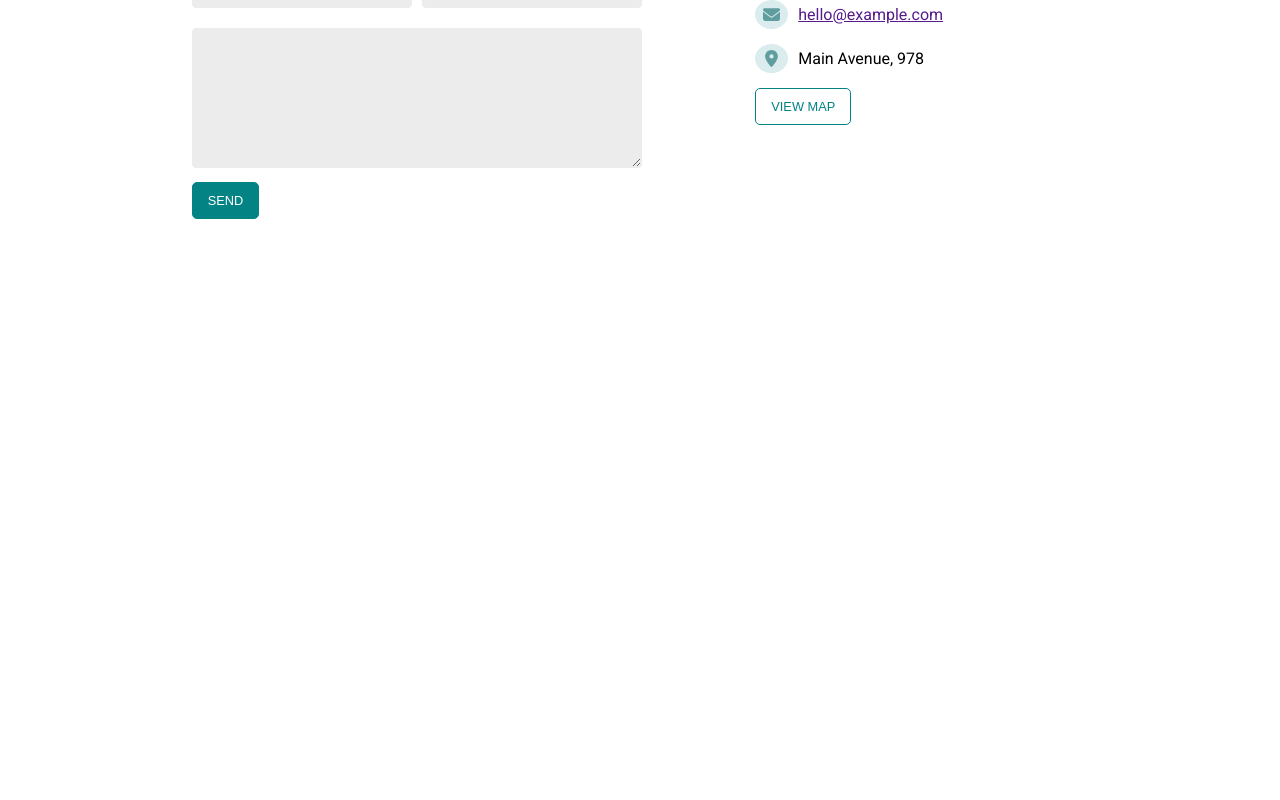
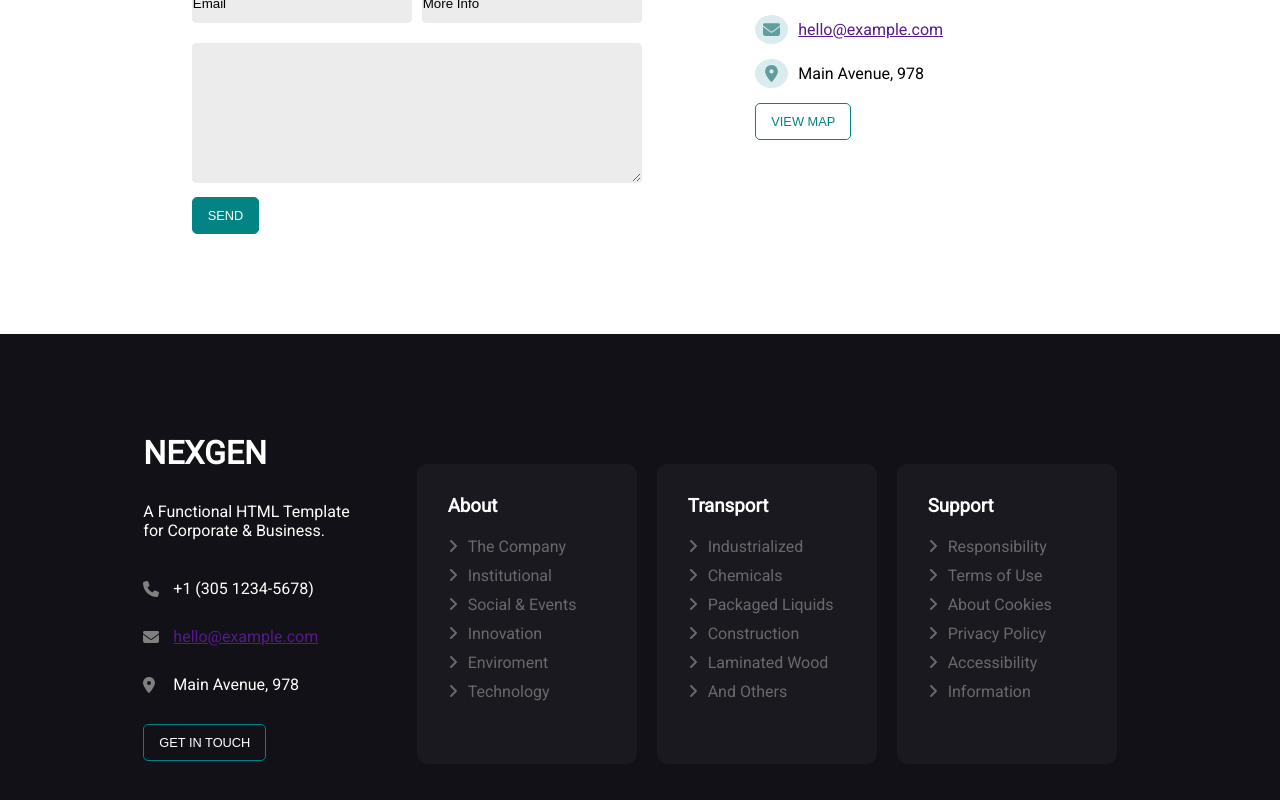
Before and after one commit to valentinaiori/proj-html-vuejs, a Vue app: page / in a window 1280 px wide. Shown: the part 3719-4519 px from the top of the page. Before the commit the page ends 4038 px from the top, so only its background shows below. Built offline with nearby package versions, Linux system fonts and the light colour scheme.

Commit message:
Add links component

```diff
--- a/src/App.vue
+++ b/src/App.vue
@@ -14,9 +14,9 @@ import MainComponent from './components/MainComponent.vue';
 export default {
     name: "App",
     components: {
-      HeaderComponent,
-      MainComponent
-    }
+    HeaderComponent,
+    MainComponent,
+}
 }
 </script>
 
--- a/src/components/Feedback/FeedbackComponent.vue
+++ b/src/components/Feedback/FeedbackComponent.vue
@@ -11,11 +11,9 @@
             </p>
 
             <div class="card-container">
-            <CardFeedbackComponent v-for="card in getCardData()" :key="card.text1"
-            :imgCard="card.img"
-            :text1Card="card.text1"
-            :text2Card="card.text2"/>
-        </div>
+                <CardFeedbackComponent v-for="card in getCardData()" :key="card.text1" :imgCard="card.img"
+                    :text1Card="card.text1" :text2Card="card.text2" />
+            </div>
         </div>
 
     </div>
@@ -25,7 +23,7 @@
 import CardFeedbackComponent from './CardFeedbackComponent.vue';
 export default {
     name: 'FeedbackComponent',
-    components:{
+    components: {
         CardFeedbackComponent,
     },
 
@@ -57,13 +55,12 @@ export default {
 
 <style lang="scss" scoped>
 .container {
-    height: 600px;
+    padding-bottom: 100px;
     background-color: #121117;
     color: white;
 
     .feedback {
         width: 1000px;
-
 
     }
 
@@ -89,7 +86,7 @@ export default {
         }
     }
 
-    p{
+    p {
         font-size: 0.8rem;
         color: #69696d;
         padding-top: 20px;
@@ -99,7 +96,7 @@ export default {
     }
 }
 
-.card-container{
+.card-container {
     display: flex;
 }
 </style>
--- /dev/null
+++ b/src/components/LinksComponent.vue
@@ -0,0 +1,223 @@
+<template>
+    <div class="container">
+        <div class="first-part">
+            <div class="information">
+                <h1>NEXGEN</h1>
+                <p class="subtitle">A Functional HTML Template for Corporate & Business.</p>
+                <div class="info">
+                    <i class="fa-solid fa-phone"></i>
+                    <p class="text">+1 (305 1234-5678)</p>
+                </div>
+                <div class="info">
+                    <i class="fa-solid fa-envelope"></i>
+                    <p class="text"><a href="">hello@example.com</a></p>
+                </div>
+                <div class="info">
+                    <i class="fa-solid fa-location-dot"></i>
+                    <p class="text">Main Avenue, 978</p>
+                </div>
+                <button class="touch">GET IN TOUCH</button>
+            </div>
+            <div class="container-links">
+                <div class="links">
+                    <div class="content">
+                        <h3>About</h3>
+                        <div class="link">
+                            <i class="fa-solid fa-angle-right"></i>
+                            <a href="">The Company</a>
+                        </div>
+                        <div class="link">
+                            <i class="fa-solid fa-angle-right"></i>
+                            <a href="">Institutional</a>
+                        </div>
+
+                        <div class="link">
+                            <i class="fa-solid fa-angle-right"></i>
+                            <a href="">Social & Events</a>
+                        </div>
+                        <div class="link">
+                            <i class="fa-solid fa-angle-right"></i>
+                            <a href="">Innovation</a>
+                        </div>
+                        <div class="link">
+                            <i class="fa-solid fa-angle-right"></i>
+                            <a href="">Enviroment</a>
+                        </div>
+                        <div class="link">
+                            <i class="fa-solid fa-angle-right"></i>
+                            <a href="">Technology</a>
+                        </div>
+                    </div>
+
+                </div>
+                <div class="links">
+                    <div class="content">
+                        <h3>Transport</h3>
+                        <div class="link">
+                            <i class="fa-solid fa-angle-right"></i>
+                            <a href="">Industrialized</a>
+                        </div>
+                        <div class="link">
+                            <i class="fa-solid fa-angle-right"></i>
+                            <a href="">Chemicals</a>
+                        </div>
+                        <div class="link">
+                            <i class="fa-solid fa-angle-right"></i>
+                            <a href="">Packaged Liquids</a>
+                        </div>
+                        <div class="link">
+                            <i class="fa-solid fa-angle-right"></i>
+                            <a href="">Construction</a>
+                        </div>
+                        <div class="link">
+                            <i class="fa-solid fa-angle-right"></i>
+                            <a href="">Laminated Wood</a>
+                        </div>
+                        <div class="link">
+                            <i class="fa-solid fa-angle-right"></i>
+                            <a href="">And Others</a>
+                        </div>
+                    </div>
+
+                </div>
+                <div class="links">
+                    <div class="content">
+                        <h3>Support</h3>
+                        <div class="link">
+                            <i class="fa-solid fa-angle-right"></i>
+                            <a href="">Responsibility</a>
+                        </div>
+                        <div class="link">
+                            <i class="fa-solid fa-angle-right"></i>
+                            <a href="">Terms of Use</a>
+                        </div>
+                        <div class="link">
+                            <i class="fa-solid fa-angle-right"></i>
+                            <a href="">About Cookies</a>
+                        </div>
+
+                        <div class="link">
+                            <i class="fa-solid fa-angle-right"></i>
+                            <a href="">Privacy Policy</a>
+                        </div>
+                        <div class="link">
+                            <i class="fa-solid fa-angle-right"></i>
+                            <a href="">Accessibility</a>
+                        </div>
+                        <div class="link">
+                            <i class="fa-solid fa-angle-right"></i>
+                            <a href="">Information</a>
+                        </div>
+                    </div>
+
+                </div>
+            </div>
+        </div>
+    </div>
+</template>
+
+<script>
+export default {
+    name: 'FooterComponent'
+
+}
+</script>
+
+<style lang="scss" scoped>
+.container {
+    background-color: beige;
+    color: white;
+    background-color: #111117;
+    padding-top: 100px;
+    padding-bottom: 150px;
+}
+
+.first-part {
+    width: 1000px;
+    display: flex;
+
+    .information {
+        margin-right: 50px;
+    }
+
+    .subtitle {
+        font-size: 1rem;
+        width: 220px;
+        padding-bottom: 40px;
+        padding-top: 30px;
+    }
+
+    .fa-phone,
+    .fa-envelope,
+    .fa-location-dot {
+        color: grey;
+    }
+
+    .info {
+        padding-bottom: 30px;
+
+        .text {
+            padding-left: 30px;
+            margin-top: -20px;
+        }
+
+    }
+
+    .touch {
+        border: 1px solid #038384;
+        padding: 10px 15px;
+        background-color: #111117;
+        border-radius: 5px;
+        color: white;
+        font-size: 0.8rem;
+    }
+
+}
+
+.container-links {
+    display: flex;
+    flex-direction: row;
+    margin-top: 30px;
+}
+
+.links {
+    flex-direction: column;
+    width: 220px;
+    height: 300px;
+    background-color: #19191f;
+    border: 1px solid #19191f;
+    border-radius: 10px;
+    margin-right: 20px;
+
+    .content{
+        padding-left: 30px;
+        padding-top: 30px;
+
+        h3{
+            padding-bottom: 20px;
+        }
+    }
+
+    .link{
+        padding-bottom: 10px;
+        color: #69696d;
+    }
+
+    a {
+        color: white;
+        font-size: 1rem;
+        text-decoration-line: none;
+        color: #69696d;
+    }
+
+    .fa-angle-right {
+        padding-right: 10px;
+        padding-bottom: 0px
+    }
+}
+
+.second-part{
+    height: 10px;
+    background-color: black;
+}
+</style>
--- a/src/components/MainComponent.vue
+++ b/src/components/MainComponent.vue
@@ -7,6 +7,7 @@
         <ResultsComponent/>
         <FeedbackComponent/>
         <SendMessageComponent/>
+        <LinksComponent/>
 
     </div>
 
@@ -20,6 +21,7 @@ import LogisticalProcedureComponent from './LogisticalProcedureComponent.vue';
 import ResultsComponent from './ResultsComponent.vue';
 import FeedbackComponent from './Feedback/FeedbackComponent.vue';
 import SendMessageComponent from './SendMessageComponent.vue';
+import LinksComponent from './LinksComponent.vue';
 
 
 export default {
@@ -31,7 +33,8 @@ export default {
     LogisticalProcedureComponent,
     ResultsComponent,
     FeedbackComponent,
-    SendMessageComponent
+    SendMessageComponent,
+    LinksComponent
 }
 
 }
```
Also changed, not shown: src/components/Feedback/CardFeedbackComponent.vue (+5 -5 lines), src/components/FooterComponent.vue (added, +14 -0 lines).
